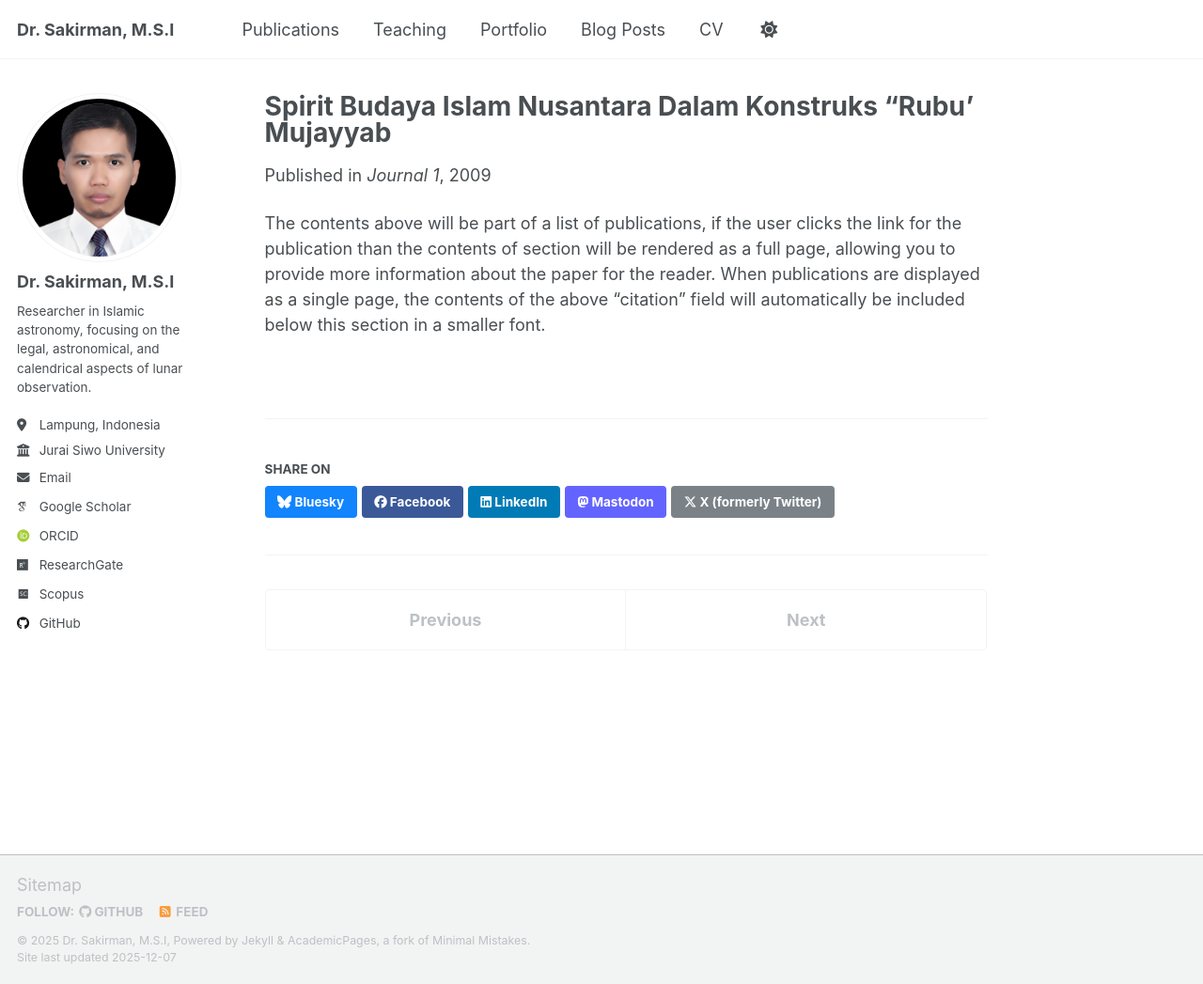
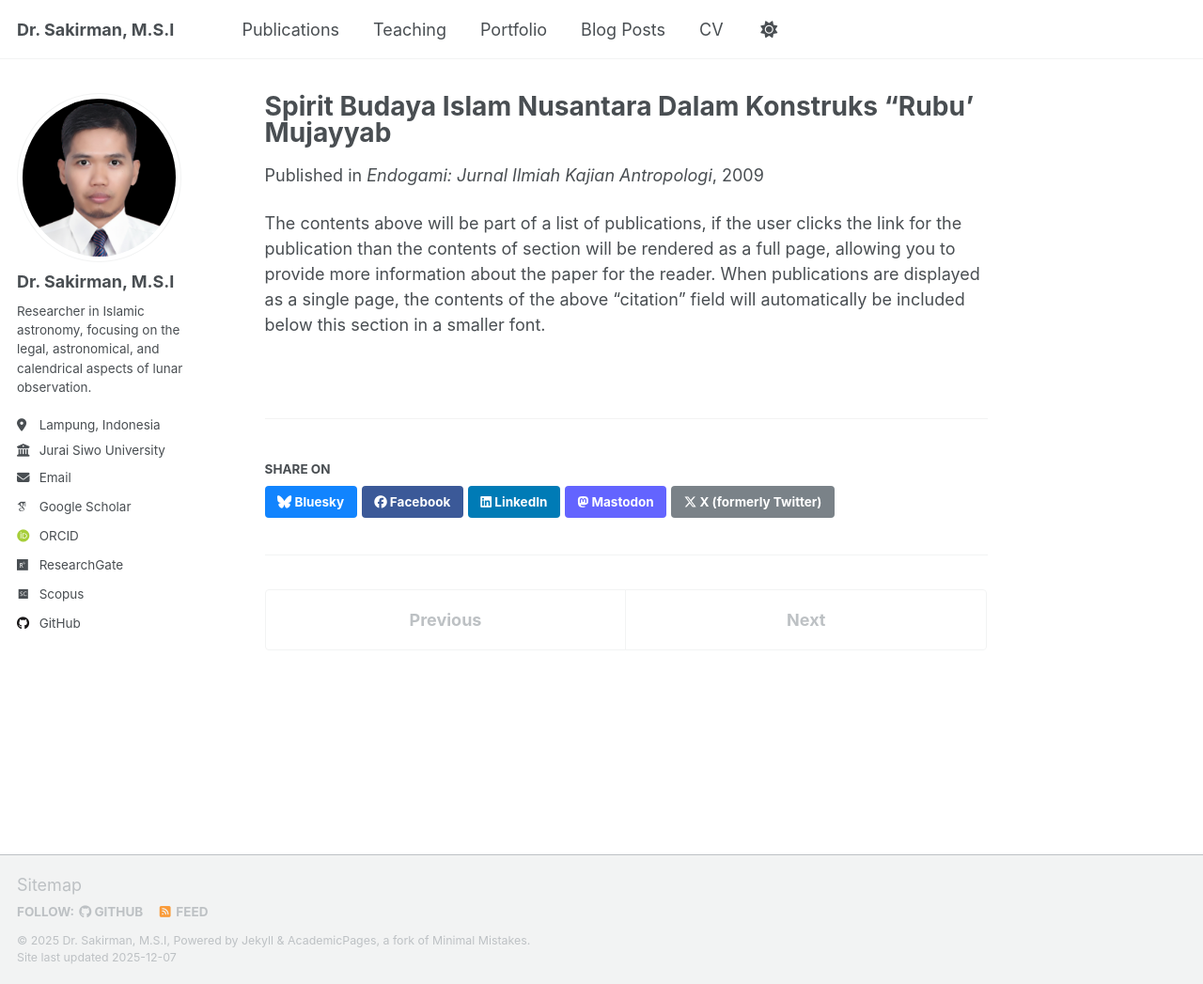
Before and after one commit to sakir-man/sakir-man.github.io, a Jekyll site: the page built from _publications/2009-10-01-paper-title-number-1.md, in a window 1280 px wide and 1047 px high. Shown: the whole window at 94% size. Built offline with Jekyll 4.4.1, drawn with Linux system fonts in a browser that asks for light colours; some web fonts are replaced; a script that is not in the unit is left out.

Commit message:
Update 2009-10-01-paper-title-number-1.md

```diff
--- a/_publications/2009-10-01-paper-title-number-1.md
+++ b/_publications/2009-10-01-paper-title-number-1.md
@@ -5,7 +5,7 @@ category: manuscripts
 permalink: /publication/2009-10-01-paper-title-number-1
 excerpt: 'Author: Sakirman'
 date: 2009-10-01
-venue: 'Journal 1'
+venue: 'Endogami: Jurnal Ilmiah Kajian Antropologi'
 paperurl: 'https://ejournal.undip.ac.id/index.php/endogami/article/view/19227/13407'
 ---
 The contents above will be part of a list of publications, if the user clicks the link for the publication than the contents of section will be rendered as a full page, allowing you to provide more information about the paper for the reader. When publications are displayed as a single page, the contents of the above "citation" field will automatically be included below this section in a smaller font.
```
